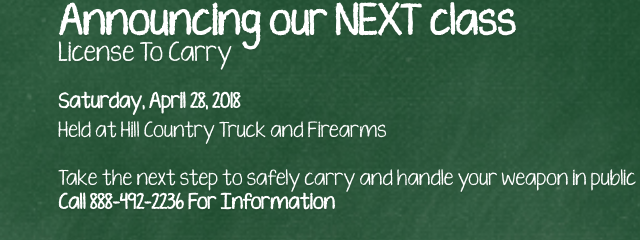
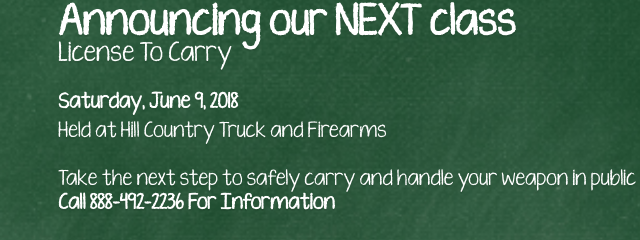
Before and after one commit to jnashsiegle/defPros, a website: page index.html in a window 1280 px wide. Shown: the part 1239-1479 px from the top of the page, 293-933 px from the left. Drawn offline with nearby package versions, Linux system fonts and the light colour scheme.

Commit message:
Update class information for June
Signed-off-by: Jana Siegle <jsiegle@lightpointdev.com>

```diff
--- a/index.html
+++ b/index.html
@@ -103,7 +103,7 @@
       <box>
         <h1 class = "title">Announcing our NEXT class</h1>
         <h2  class = "subtitle">License To Carry</h2>
-        <h2>Saturday, April 28, 2018</h2>
+        <h2>Saturday, June 9, 2018</h2>
         <p>Held at Hill Country Truck and Firearms</p>
         <br>
         <p>Take the next step to safely carry and handle your weapon in public</p>
```
